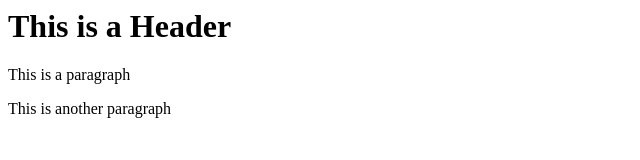
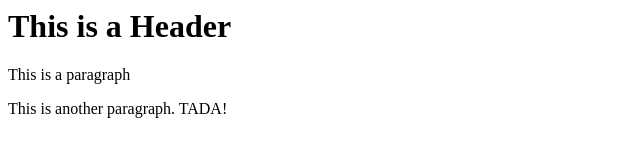
Before and after one commit to rixanne/nucamp, a website: page index.html in a window 1280 px wide. Shown: the full height of the page, 0-640 px from the left. Drawn offline with Linux system fonts and the light colour scheme.

Commit message:
Using NPM

```diff
--- a/index.html
+++ b/index.html
@@ -3,6 +3,6 @@
     <body >
         <h1 > This is a Header </h1>
         <p > This is a paragraph </p>
-        <p > This is another paragraph </p>
+        <p > This is another paragraph. TADA! </p>
     </body>
  </html>
```
Also changed, not shown: package.json (added, +19 -0 lines), 2 other files.
